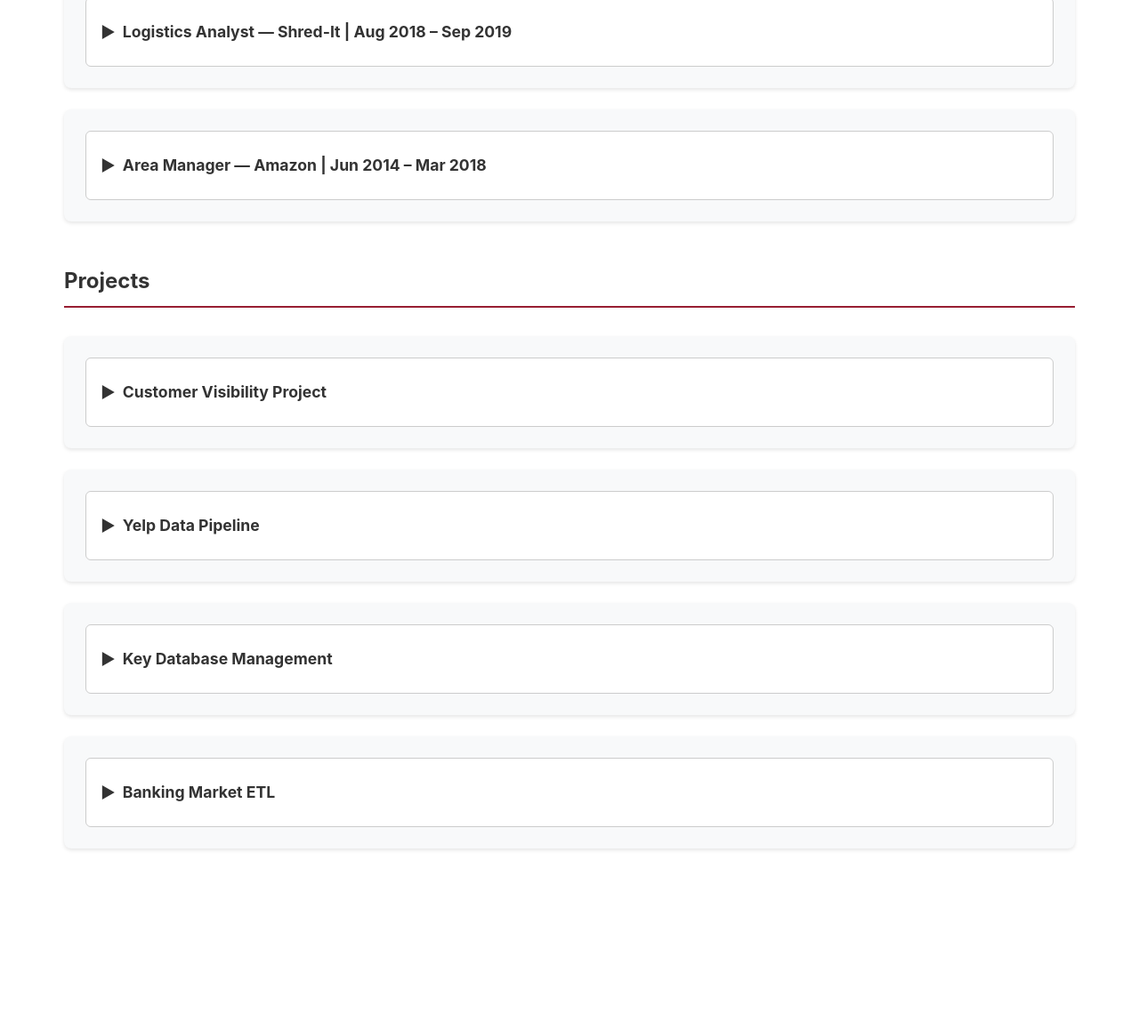
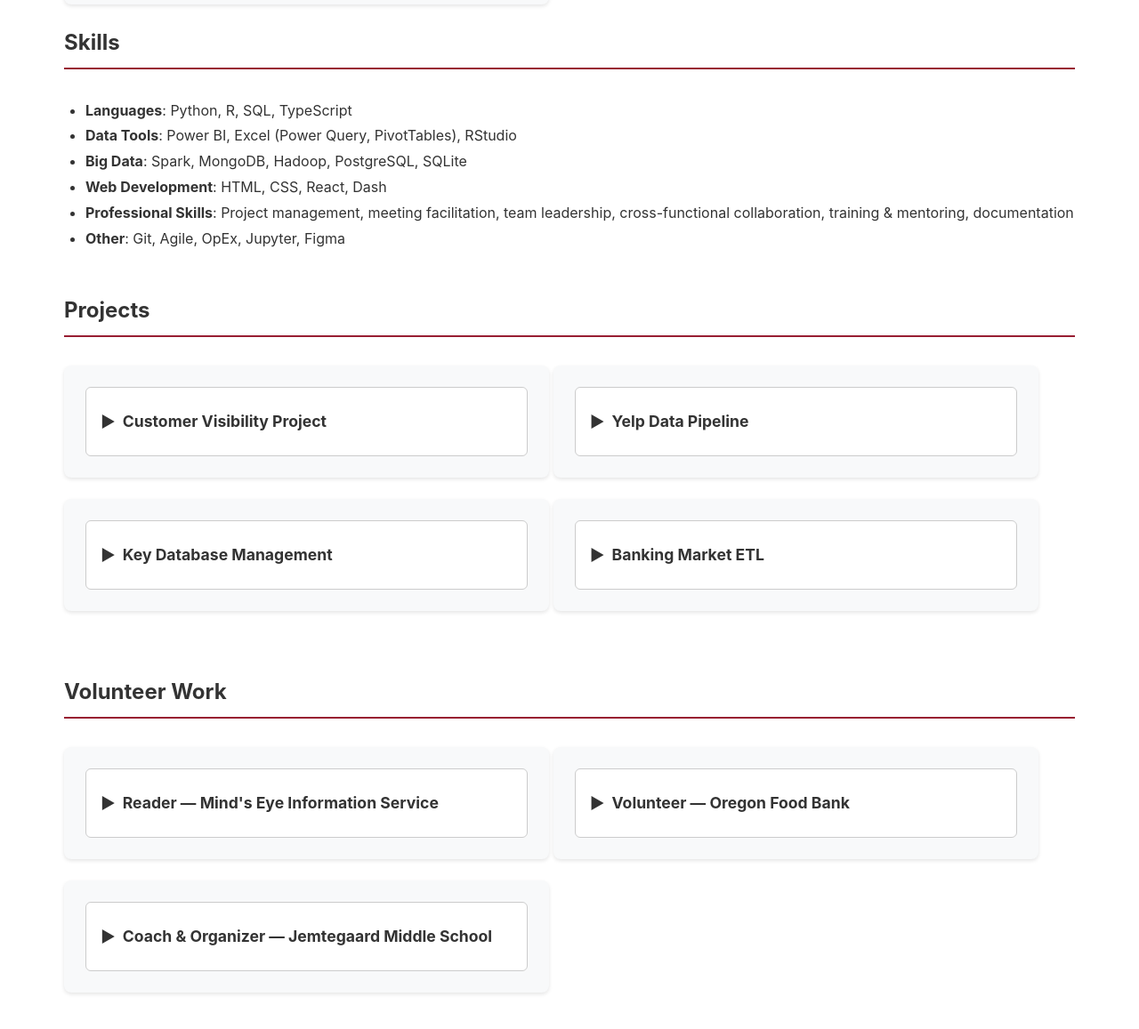
Before and after one commit to bestboy1979/bestboy1979.github.io, a plain HTML site: page index.html in a window 1280 px wide. Shown: the part 1343-2500 px from the top of the page at 89% size. Before the commit the page ends 2377 px from the top, so only its background shows below. Drawn offline with Linux system fonts and the light colour scheme.

```diff
--- a/index.html
+++ b/index.html
@@ -3,6 +3,15 @@
 <head>
   <meta charset="UTF-8">
   <meta name="viewport" content="width=device-width, initial-scale=1.0">
+  <meta name="description" content="Portfolio site for Jesse LeGault, a mission-driven data analyst focused on public service, equity, and civic empowerment.">
+  <meta property="og:title" content="Jesse LeGault - Data Analyst Portfolio">
+  <meta property="og:description" content="Explore projects and experience in data analytics, visualization, and civic tech.">
+  <meta property="og:image" content="https://www.jesselegault.org/Jesse.LeGault.Profile.jpg">
+  <meta property="og:type" content="website">
+  <meta name="robots" content="index, follow">
+
+
+
   <title>Jesse LeGault - Portfolio</title>
   <style>
     * {
@@ -71,6 +80,7 @@
       padding: 1.5rem;
       margin-bottom: 1.5rem;
       box-shadow: 0 2px 4px rgba(0,0,0,0.1);
+      transition: transform 0.2s ease, box-shadow 0.2s ease;
     }
     .card details {
       border: 1px solid #ccc;
@@ -102,6 +112,10 @@
         padding-left: 1.5rem;
         margin-bottom: 1rem;
     }
+    .card:hover {
+        transform: translateY(-5px);
+        box-shadow: 0 4px 16px rgba(0,0,0,0.2);
+    }
     .contact-link {
       text-align: center;
       margin-top: 2rem;
@@ -119,6 +133,10 @@
     .contact-link a:hover {
       background-color: #7b1729;
     }
+    .skills ul {
+      padding-left: 1.5rem;
+      line-height: 1.8;
+    }
     @media (max-width: 768px) {
       .container {
         padding: 1rem;
@@ -129,21 +147,35 @@
         gap: 1rem;
       }
     }
+    @media (min-width: 900px) {
+        #experience .card, #projects .card {
+            width: 48%;
+            display: inline-block;
+            vertical-align: top;
+            margin-right: 2%;
+        }
+        #experience .card:nth-child(even),
+        #projects .card:nth-child(even) {
+            margin-right: 0;
+        }
+    }
+
+
   </style>
 </head>
 <body>
   <nav>
     <ul>
-      <li><a href="#welcome">Welcome</a></li>
-      <li><a href="#experience">Experience</a></li>
-      <li><a href="#projects">Projects</a></li>
+      <li><a href="#welcome" aria-label="Navigate to Welcome section">Welcome</a></li>
+      <li><a href="#experience" aria-label="Navigate to Experience section">Experience</a></li>
+      <li><a href="#projects" aria-label="Navigate to Projects section">Projects</a></li>
     </ul>
   </nav>
 
   <div class="container">
     <section id="welcome" class="welcome">
       <h1>Jesse LeGault</h1>
-      <img src="Jesse.LeGault.Profile.jpg" alt="Jesse LeGault" class="profile-img">
+      <img src="Jesse.LeGault.Profile.jpg" alt="Portait of Jesse LeGault" class="profile-img">
       <p>Mission-driven data analyst passionate about public service, equity, and civic empowerment. Experienced in SQL, Python, data visualization, and supporting transparency in data-driven decision-making.</p>
       <div class="contact-link">
         <a href="Jesse.LeGault.Resume.pdf" download>Download Resume</a>
@@ -151,7 +183,6 @@
         <a href="https://www.linkedin.com/in/jesse-legault-wsu" target="_blank">LinkedIn</a>
       </div>
     </section>
-</section>
 
 <section id="experience" class="section">
   <h2>Work Experience</h2>
@@ -201,6 +232,18 @@
       <p>Throughout my career at Amazon, I consistently delivered data-driven process improvements while balancing priorities across operational efficiency, continuous improvement (OpEx), risk management, and team capability building.</p>
     </details>
   </div>
+
+<section class="skills">
+  <h2>Skills</h2>
+  <ul>
+    <li><strong>Languages</strong>: Python, R, SQL, TypeScript</li>
+    <li><strong>Data Tools</strong>: Power BI, Excel (Power Query, PivotTables), RStudio</li>
+    <li><strong>Big Data</strong>: Spark, MongoDB, Hadoop, PostgreSQL, SQLite</li>
+    <li><strong>Web Development</strong>: HTML, CSS, React, Dash</li>
+    <li><strong>Professional Skills</strong>: Project management, meeting facilitation, team leadership, cross-functional collaboration, training & mentoring, documentation</li>
+    <li><strong>Other</strong>: Git, Agile, OpEx, Jupyter, Figma</li>
+  </ul>
+</section>
 
 <section id="projects" class="section">
   <h2>Projects</h2>
@@ -256,3 +299,25 @@
     </details>
   </div>
 </section>
+
+<section id="volunteer" class="section">
+  <h2>Volunteer Work</h2>
+  <div class="card">
+    <details>
+      <summary>Reader — Mind's Eye Information Service</summary>
+      <p>Produced and recorded weekly audio content for visually impaired individuals, delivering accessible readings of news, editorials, and feature stories for radio broadcast and online streaming. Developed clear, engaging narration and maintained high standards for quality and pacing.</p>
+    </details>
+  </div>
+  <div class="card">
+    <details>
+      <summary>Volunteer — Oregon Food Bank</summary>
+      <p>Assisted in food sorting, packaging, and quality assurance during distribution shifts. Supported local food security efforts in a high-volume, team-based environment.</p>
+    </details>
+  </div>
+  <div class="card">
+    <details>
+      <summary>Coach & Organizer — Jemtegaard Middle School</summary>
+      <p>Led an after-school pickleball program for middle school students. Coordinated with faculty, developed skill-building activities, and fostered a positive, inclusive environment for physical education and teamwork.</p>
+    </details>
+  </div>
+</section>
```
